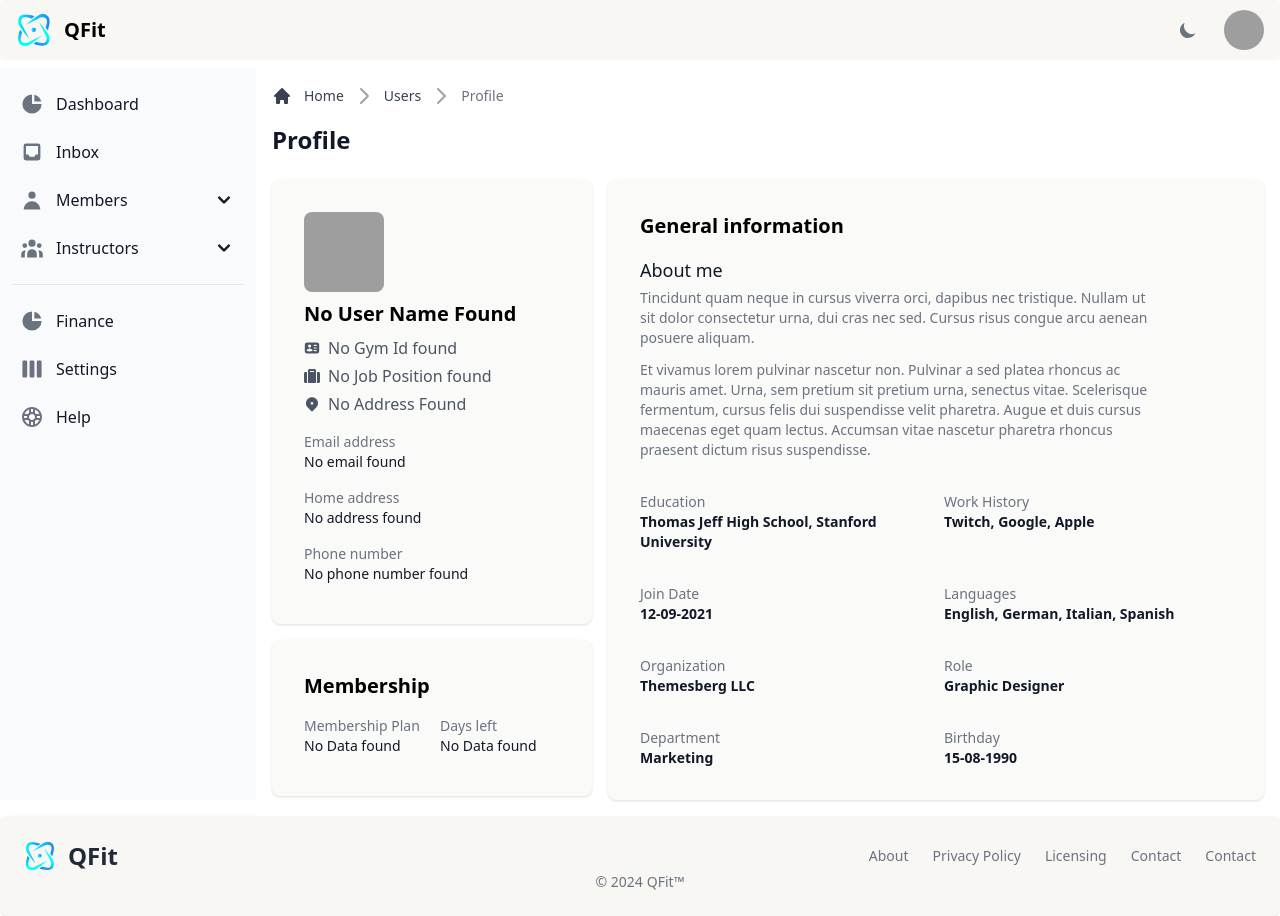
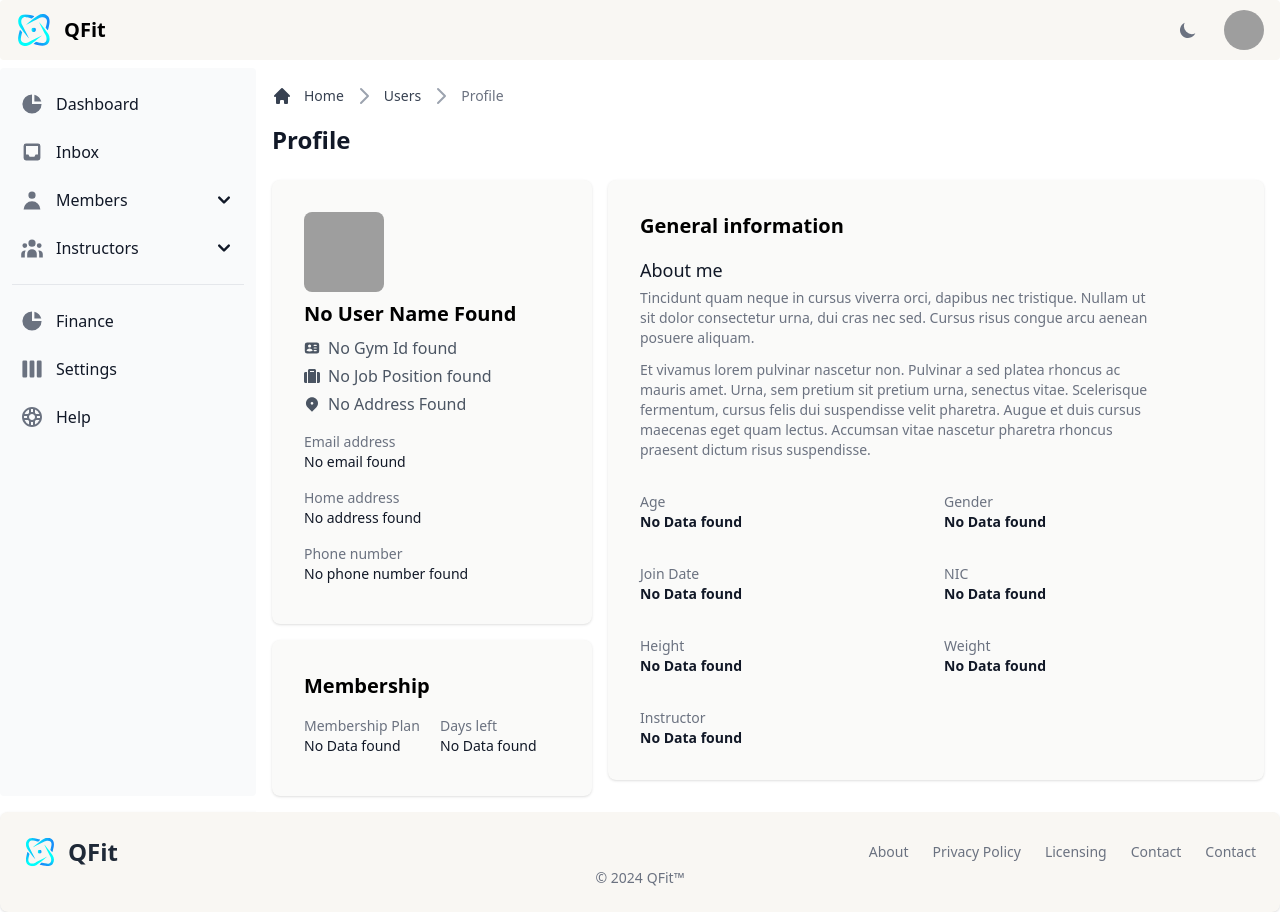
Before and after one commit to raveen200/QFIT_Member-FE, a React (Vite) app: page / in a window 1280 px wide. Built offline with nearby package versions, Linux system fonts and the light colour scheme; grey boxes are pictures that could not be loaded.

Commit message:
add Field

```diff
--- a/src/components/custom/Profile/Profile.jsx
+++ b/src/components/custom/Profile/Profile.jsx
@@ -14,7 +14,13 @@ function Profile() {
     address: null,
     phone: null,
     MembershipPlan: null,
-    DaysLeft: null
+    DaysLeft: null,
+    age: null,
+    joinDate: null,
+    NIC: null,
+    height: null,
+    weight: null,
+    Instructor: null
   };
 
   return (
@@ -214,50 +220,46 @@ function Profile() {
                 </dd>
               </div>
               <div>
-                <dt className="text-sm font-medium text-gray-500 dark:text-gray-400">Education</dt>
+                <dt className="text-sm font-medium text-gray-500 dark:text-gray-400">Age</dt>
                 <dd className="text-sm font-semibold text-gray-900 dark:text-white">
-                  Thomas Jeff High School, Stanford University
+                  {myobj.age || "No Data found"}
                 </dd>
               </div>
               <div>
-                <dt className="text-sm font-medium text-gray-500 dark:text-gray-400">
-                  Work History
-                </dt>
+                <dt className="text-sm font-medium text-gray-500 dark:text-gray-400">Gender</dt>
                 <dd className="text-sm font-semibold text-gray-900 dark:text-white">
-                  Twitch, Google, Apple
+                  {myobj.gender || "No Data found"}
                 </dd>
               </div>
               <div>
                 <dt className="text-sm font-medium text-gray-500 dark:text-gray-400">Join Date</dt>
-                <dd className="text-sm font-semibold text-gray-900 dark:text-white">12-09-2021</dd>
-              </div>
-              <div>
-                <dt className="text-sm font-medium text-gray-500 dark:text-gray-400">Languages</dt>
                 <dd className="text-sm font-semibold text-gray-900 dark:text-white">
-                  English, German, Italian, Spanish
+                  {myobj.joinDate || "No Data found"}
                 </dd>
               </div>
               <div>
-                <dt className="text-sm font-medium text-gray-500 dark:text-gray-400">
-                  Organization
-                </dt>
+                <dt className="text-sm font-medium text-gray-500 dark:text-gray-400">NIC</dt>
                 <dd className="text-sm font-semibold text-gray-900 dark:text-white">
-                  Themesberg LLC
+                  {myobj.NIC || "No Data found"}
                 </dd>
               </div>
               <div>
-                <dt className="text-sm font-medium text-gray-500 dark:text-gray-400">Role</dt>
+                <dt className="text-sm font-medium text-gray-500 dark:text-gray-400">Height</dt>
                 <dd className="text-sm font-semibold text-gray-900 dark:text-white">
-                  Graphic Designer
+                  {myobj.height || "No Data found"}
                 </dd>
               </div>
               <div>
-                <dt className="text-sm font-medium text-gray-500 dark:text-gray-400">Department</dt>
-                <dd className="text-sm font-semibold text-gray-900 dark:text-white">Marketing</dd>
+                <dt className="text-sm font-medium text-gray-500 dark:text-gray-400">Weight</dt>
+                <dd className="text-sm font-semibold text-gray-900 dark:text-white">
+                  {myobj.weight || "No Data found"}
+                </dd>
               </div>
               <div>
-                <dt className="text-sm font-medium text-gray-500 dark:text-gray-400">Birthday</dt>
-                <dd className="text-sm font-semibold text-gray-900 dark:text-white">15-08-1990</dd>
+                <dt className="text-sm font-medium text-gray-500 dark:text-gray-400">Instructor</dt>
+                <dd className="text-sm font-semibold text-gray-900 dark:text-white">
+                  {myobj.Instructor || "No Data found"}
+                </dd>
               </div>
             </dl>
           </div>
```
